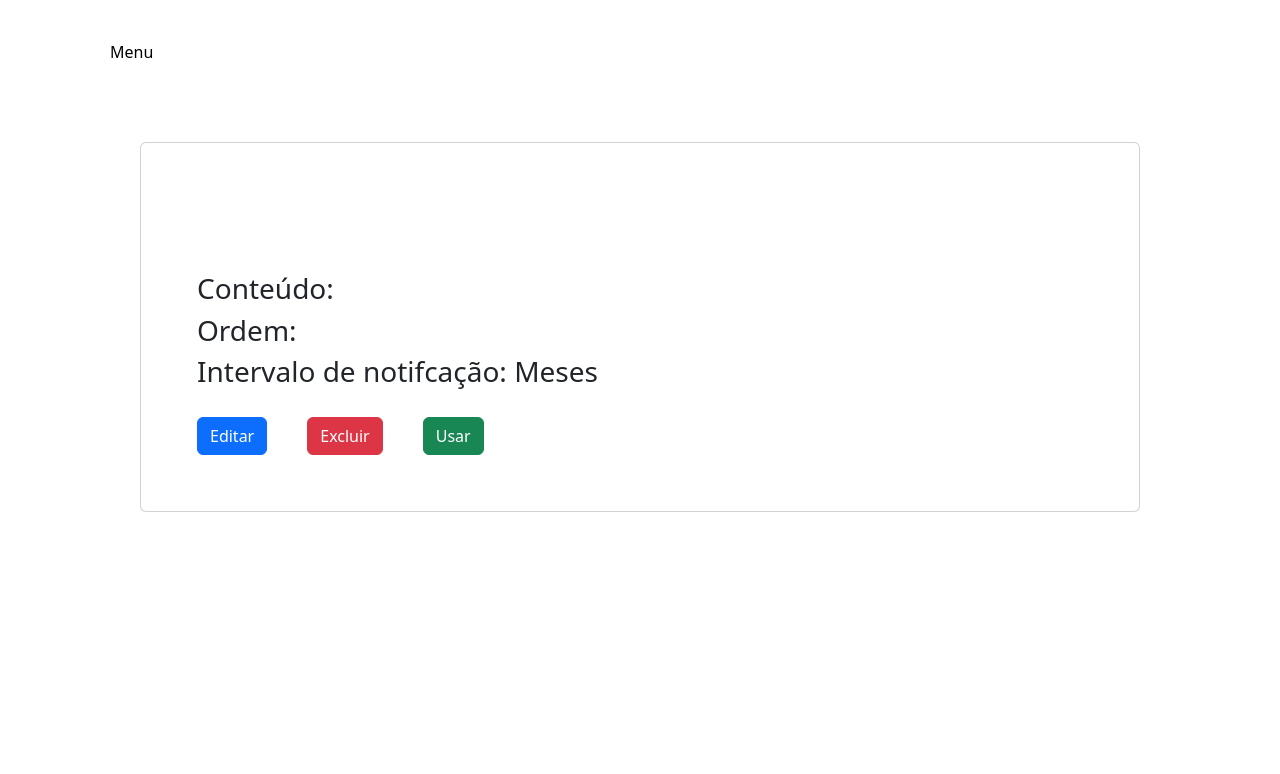
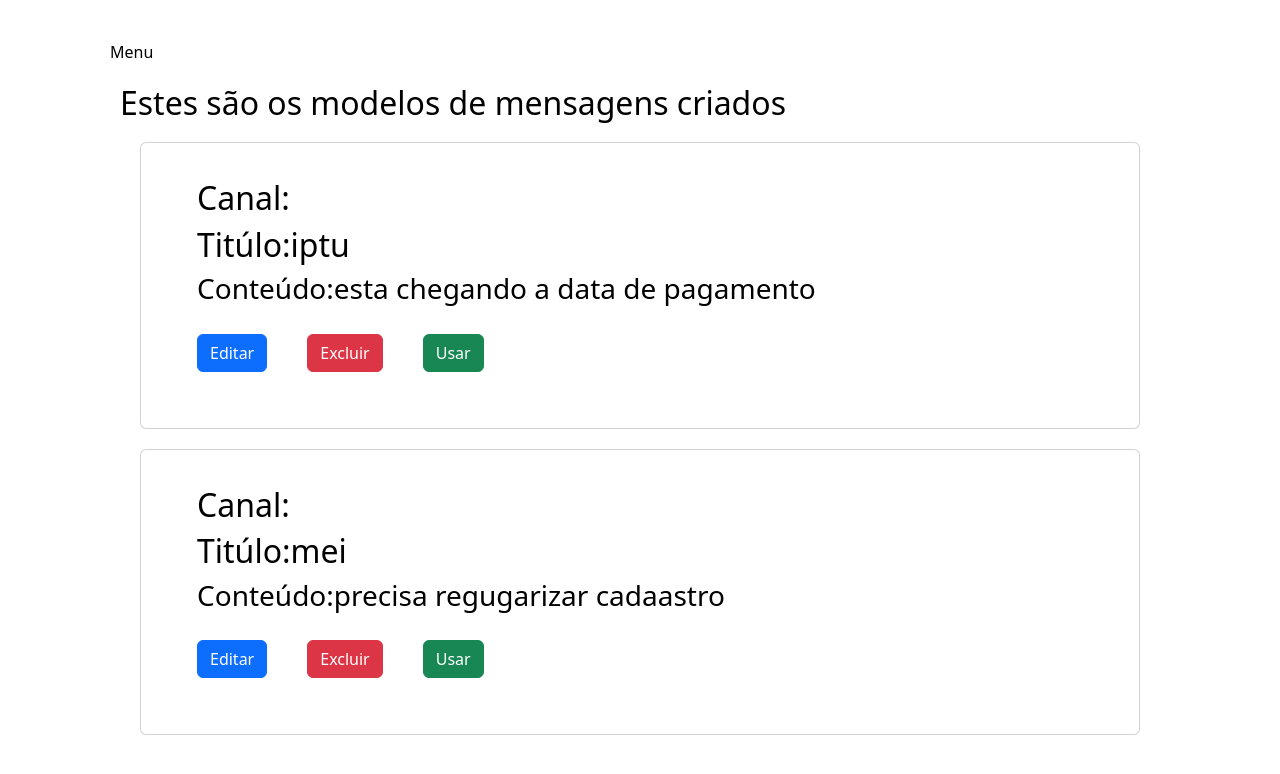
Before and after one commit to Tracker-Message/front-end, a Vue app in the folder tracker/: page /MyModelos in a window 1280 px wide. Shown: the top 774 px of the page. Built offline with nearby package versions, Linux system fonts and the light colour scheme; data requests are answered from the project's data file; the HTML template or start-up script is replaced by a standard one.

Commit message:
rotas quase prontas

```diff
--- a/tracker/db/db.json
+++ b/tracker/db/db.json
@@ -2,20 +2,20 @@
   "autenticar": [],
   "modelos": [
     {
-      "canal": "",
       "name": "iptu",
-      "content": "",
+      "content": "esta chegando a data de pagamento",
       "id": 1
+    },
+    {
+      "name": "mei",
+      "content": "precisa regugarizar cadaastro",
+      "id": 2
     }
   ],
   "canais": [
     {
       "name": "sms",
       "id": 1
-    },
-    {
-      "name": "email",
-      "id": 2
     }
   ],
   "mala-direta": [],
--- a/tracker/src/components/card/Card.vue
+++ b/tracker/src/components/card/Card.vue
@@ -5,12 +5,11 @@
     <h2>Canal:{{canal}}</h2>
     <h2>Titúlo:{{titulo}}</h2>
     <h3>Conteúdo:{{conteudo}}</h3>
-    <h3>Ordem:{{ordem}}</h3>
-    <h3>Intervalo de notifcação: {{intervalo}} Meses</h3>
 
-    <a href="#" :click="editarDado" class="btn btn-primary">Editar</a>
-    <a href="#" :click="deleteDado" class="btn btn-danger">Excluir</a>
-    <a href="#" :click="usarDado" class="btn btn-success">Usar</a>
+
+    <a href="https://instagram" :click="editarDado" class="btn btn-primary">Editar</a>
+    <a href="https://facebook.com" :click="deleteDado" class="btn btn-danger">Excluir</a>
+    <a href="https://google.com" :click="usarDado" class="btn btn-success">Usar</a>
 </div>
 
 </div>
@@ -34,21 +33,6 @@ export default {
         },
         conteudo:{
             type:Object
-        },
-        ordem:{
-            type:Object
-        },
-        intervalo:{
-            type:Object
-        },
-        editarDado:{
-            type:Object
-        },
-        deleteDado:{
-            type:Function
-        },
-        usarDado:{
-            type:Function
         }
 
     },
@@ -56,8 +40,8 @@ export default {
 }
 </script>
 <style>
-ul li{
-    color: black;
+h2, h3{
+    color:black;
 
 }
 </style>
--- a/tracker/src/components/input/Input.vue
+++ b/tracker/src/components/input/Input.vue
@@ -6,13 +6,14 @@
 
     <div>
 
-      <label> {{ label }}
+      <label> {{ label }}  </label>
         <input class="form-control"
         :type="type"
         :placeholder="placeholder"
          :value="modelValue"
-         @input="$emit('update:modelValue', $event.target.value)"/>
-      </label>
+         @input="$emit('update:modelValue', $event.target.value)"
+         />
+
 
     </div>
 
@@ -32,7 +33,6 @@ export default {
   emits: ['update:modelValue']
 //ainda falta
 
-
 }
 
 </script>
--- a/tracker/src/components/textarea/Textarea.vue
+++ b/tracker/src/components/textarea/Textarea.vue
@@ -1,29 +1,32 @@
 <template>
-<form class="mb-3" >
-<div class="col-md-11,5">
 
-   <label>{{label}}</label>
-   <textarea
+<div >
+
+   <label>{{label}}  </label>
+   <input
    class="form-control"
-   aria-label="textarea"
    :type="type"
-   rows="4">
-   {{content}}
-   </textarea>
-
+   :placeholder="placeholder"
+   :value="Modelcontent"
+   @input="$emit('update:Modelcontent', $event.target.value)"
+   />
 
 </div>
 
-</form>
+
 </template>
 <script>
 export default{
     name: 'Textarea',
     props:{
     label: String,
-    content:{
-      type:String,
+    placeholder:String,
+    type:String,
+    content:String
+    /*content:{
+      type:String,*/
     },
-    }
+    emits:['update:content']
+
 }
 </script>
--- a/tracker/src/views/Canal.vue
+++ b/tracker/src/views/Canal.vue
@@ -42,7 +42,7 @@ export default{
     },
     data(){
         return{
-             name:""
+             name:''
         }
     },
     methods:{
@@ -77,9 +77,9 @@ export default{
                this.name="";
         }
     },
-    mounted(){
+   /* mounted(){
        this.getCanais();
-    }
+    }*/
 }
 
 
--- a/tracker/src/views/Modelo.vue
+++ b/tracker/src/views/Modelo.vue
@@ -17,19 +17,27 @@ placeholder="Informar título"
 label="Título"
 />
 
-<Textarea
+<Input
+type="text"
+v-model="content"
+placeholder="Informar conteúdo"
+label="Conteúdo"
+/>
+<!--<Textarea
 placeholder="Informe o conteúdo da mensagem"
 v-model="content"
+type="text"
 label="Conteúdo"
 />
-
+-->
 <Button
  criarModelo="Adicionar modelo"
  />
 
  <Button
- criarModelo="Acessar modelos"
+ criarModelo="Acessar modelos" to="#"
  />
+
 </form>
 <br/>
 
@@ -55,7 +63,7 @@ export default{
         return{
             canal:'',
             name:'',
-            content:'',
+            content:''
         }
     },
     methods:{
@@ -70,7 +78,7 @@ export default{
             const data={
                 canal:this.canal,
                 name:this.name,
-                content:this.content,
+                content:this.content
             }
             //console.log("teste modelo: 2", data)
             const ModeloJson=JSON.stringify(data);
@@ -85,9 +93,12 @@ export default{
             this.canal="";
             this.name="";
             this.content="";
-         //console.log("teste 3", res)
+        // console.log("teste 3", res)
         }
 
+    },
+    mounted(){
+        this.getModeloForm();
     }
 
 }
--- a/tracker/src/views/MyCanais.vue
+++ b/tracker/src/views/MyCanais.vue
@@ -21,23 +21,20 @@ components:{
 data(){
     return{
         //nome da coluna
-        canais:null
+        canais:""
         //name:""
     }
-}, methods:{
+},
+    methods:{
     async getMyCanais(){
         //const req=await fetch("http://homologacao.api.tracker.online.maceio.al.gov.br/v1/canais",{
-        const req=await fetch("http://localhost:3000/canais")
+        const req=await fetch("http://localhost:3000/canais");
        // method:"GET",
         const data=await req.json();
         this.canais=data;
-
-        // console.log("testando os canais", this.name)
-        //const res=await req.json();
-        //atualizar a deleção
-       this.getMyCanais();
-},
-
+}
+ /*const res=await req.json();
+  this.getMyCanais();*/
 },
 mounted(){
     this.getMyCanais();
--- a/tracker/src/views/MyModelos.vue
+++ b/tracker/src/views/MyModelos.vue
@@ -4,12 +4,9 @@
     <div v-for="modelo in modelos" >
 <Card
 :canal="modelo.canal"
-:titulo="modelo.titulo"
-:conteudo="modelo.conteudo"
-:ordem="modelo.ordem"
-:intervalo="modelo.intervalor"
-@click="deleteDado(modelo.id)"
-@change="editarDado($event,modelo.id)"
+:titulo="modelo.name"
+:conteudo="modelo.content"
+
 />
 
 </div>
@@ -28,12 +25,11 @@ export default{
     data(){
         return{
             modelos:""
-
         }
     },
     methods:{
         async getMyModelos(){
-        const req=await fetch("http://localhost:3000/modelos")
+        const req=await fetch("http://localhost:3000/modelos");
         const data=await req.json();
         this.modelos=data;
         //resgatar
```
Also changed, not shown: tracker/src/App.vue (line endings or trailing spaces).
